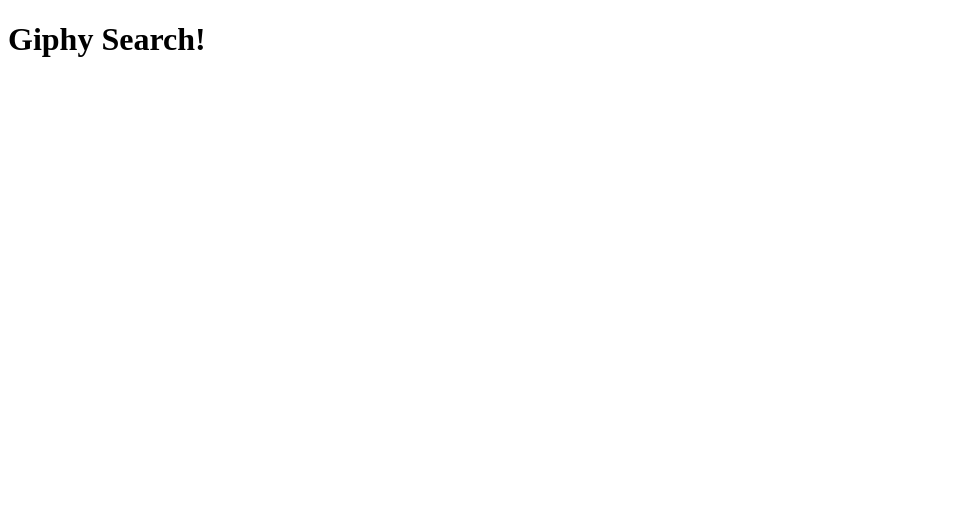
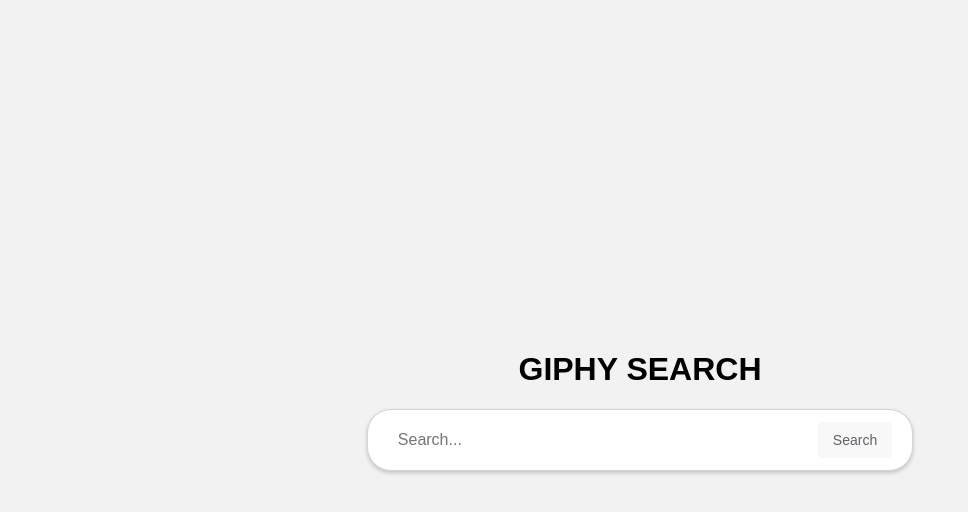
Before and after one commit to artrocity/grp-giphy-saga-project, a React (Vite) app: page / in a window 1280 px wide. Shown: the top 512 px of the page, without its empty margins (0-968 px from the left). Built offline with nearby package versions, Linux system fonts and the light colour scheme.

Commit message:
base-line setup step 1

```diff
--- a/package.json
+++ b/package.json
@@ -4,11 +4,15 @@
   "private": true,
   "dependencies": {
     "axios": "^0.21.1",
+    "dotenv": "^16.4.5",
     "express": "^4.17.1",
+    "logger": "^0.0.1",
     "pg": "^8.5.1",
     "react": "^18.2.0",
     "react-dom": "^18.2.0",
-    "react-router-dom": "^5.3.4"
+    "react-redux": "^9.1.0",
+    "react-router-dom": "^5.3.4",
+    "redux": "^5.0.1"
   },
   "devDependencies": {
     "@vitejs/plugin-react": "^4.2.1",
--- a/src/components/App/App.jsx
+++ b/src/components/App/App.jsx
@@ -1,10 +1,13 @@
+import React from 'react';
+
+import SearchView from '../SearchView/SearchView';
+
 function App() {
   return (
     <div>
-      <h1>Giphy Search!</h1>
+      <SearchView />
     </div>
   );
 }
 
-
 export default App;
--- /dev/null
+++ b/src/components/SearchView/SearchView.css
@@ -0,0 +1,50 @@
+body {
+  display: flex;
+  justify-content: center;
+  align-items: center;
+  height: 100vh;
+  margin: 0;
+  font-family: Arial, sans-serif;
+  background-color: #f2f2f2;
+}
+
+.search-header {
+  text-align: center;
+}
+
+.search-container {
+  display: flex;
+  justify-content: center;
+  align-items: center;
+  background-color: #fff;
+  border: 1px solid #d4d4d4;
+  padding: 10px 20px;
+  border-radius: 24px;
+  box-shadow: 0 2px 4px rgba(0, 0, 0, 0.2);
+}
+
+.search-input {
+  border: none;
+  padding: 10px;
+  margin-right: 10px;
+  width: 400px;
+  height: 20px;
+  font-size: 16px;
+  border-radius: 20px;
+  outline: none;
+}
+
+.search-button {
+  border: none;
+  background-color: #f8f8f8;
+  color: #5f6368;
+  padding: 10px 15px;
+  font-size: 14px;
+  cursor: pointer;
+  border-radius: 4px;
+  outline: none;
+}
+
+.search-button:hover {
+  background-color: #f1f1f1;
+}
--- /dev/null
+++ b/src/components/SearchView/SearchView.jsx
@@ -0,0 +1,16 @@
+import React from 'react';
+import './SearchView.css';
+
+function SearchView() {
+  return (
+    <>
+      <h1 className="search-header">GIPHY SEARCH</h1>
+      <div className="search-container">
+        <input type="text" className="search-input" placeholder="Search..." />
+        <button className="search-button">Search</button>
+      </div>
+    </>
+  );
+}
+
+export default SearchView;
```
Also changed, not shown: src/redux/store.jsx (added), 2 other files (tests, documents, lock files or other folders).
